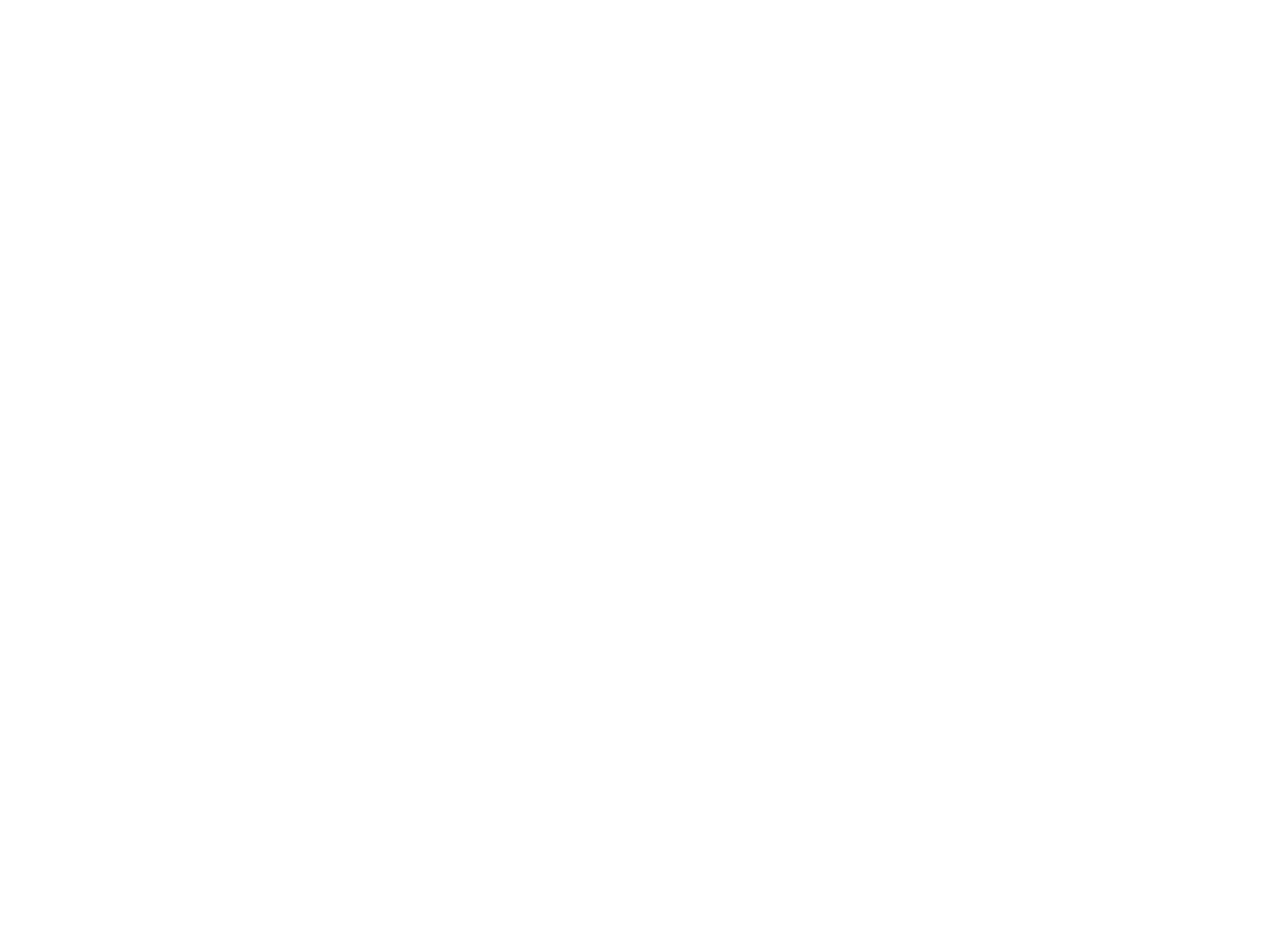
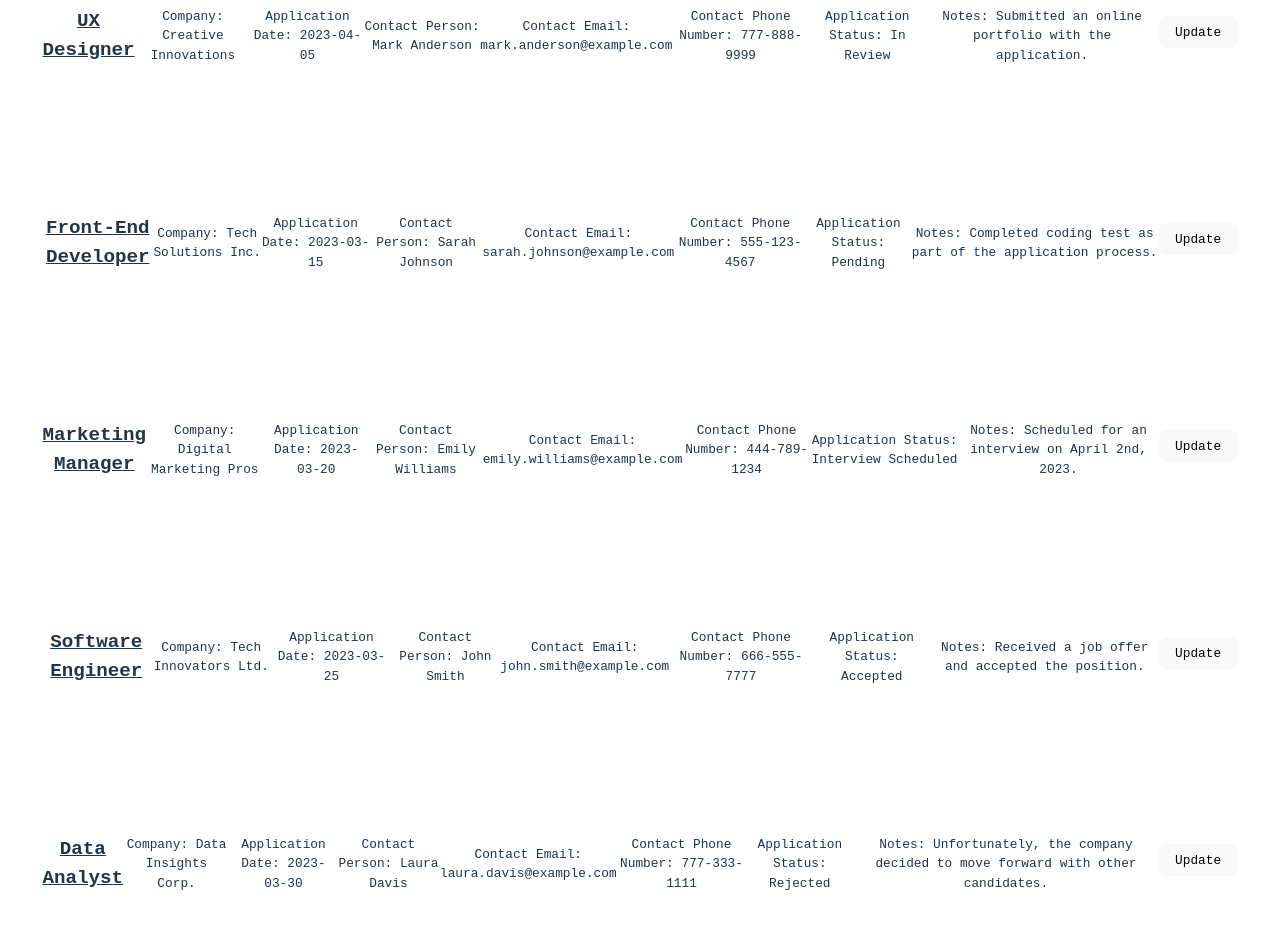
Before and after one commit to kpiacenta93/vue-router-setup, a Vue app in the folder vue-router/: page /SearchApplicationsViews in a window 1280 px wide. Shown: the part 1040-1968 px from the top of the page. Before the commit the page ends 962 px from the top, so only its background shows below. Built offline with nearby package versions, Linux system fonts and the light colour scheme.

Commit message:
no major changes, safety push

```diff
--- a/vue-router/src/views/SearchApplicationsViews.vue
+++ b/vue-router/src/views/SearchApplicationsViews.vue
@@ -77,6 +77,56 @@ export default {
     contactPhoneNumber: "777-888-9999",
     applicationStatus: "In Review",
     notes: "Submitted an online portfolio with the application."
+  },
+  {
+    jobTitle: "UX Designer",
+    company: "Creative Innovations",
+    applicationDate: "2023-04-05",
+    contactPerson: "Mark Anderson",
+    contactEmail: "mark.anderson@example.com",
+    contactPhoneNumber: "777-888-9999",
+    applicationStatus: "In Review",
+    notes: "Submitted an online portfolio with the application."
+  },
+  {
+    jobTitle: "Front-End Developer",
+    company: "Tech Solutions Inc.",
+    applicationDate: "2023-03-15",
+    contactPerson: "Sarah Johnson",
+    contactEmail: "sarah.johnson@example.com",
+    contactPhoneNumber: "555-123-4567",
+    applicationStatus: "Pending",
+    notes: "Completed coding test as part of the application process."
+  },
+  {
+    jobTitle: "Marketing Manager",
+    company: "Digital Marketing Pros",
+    applicationDate: "2023-03-20",
+    contactPerson: "Emily Williams",
+    contactEmail: "emily.williams@example.com",
+    contactPhoneNumber: "444-789-1234",
+    applicationStatus: "Interview Scheduled",
+    notes: "Scheduled for an interview on April 2nd, 2023."
+  },
+  {
+    jobTitle: "Software Engineer",
+    company: "Tech Innovators Ltd.",
+    applicationDate: "2023-03-25",
+    contactPerson: "John Smith",
+    contactEmail: "john.smith@example.com",
+    contactPhoneNumber: "666-555-7777",
+    applicationStatus: "Accepted",
+    notes: "Received a job offer and accepted the position."
+  },
+  {
+    jobTitle: "Data Analyst",
+    company: "Data Insights Corp.",
+    applicationDate: "2023-03-30",
+    contactPerson: "Laura Davis",
+    contactEmail: "laura.davis@example.com",
+    contactPhoneNumber: "777-333-1111",
+    applicationStatus: "Rejected",
+    notes: "Unfortunately, the company decided to move forward with other candidates."
   }
 ]
 
@@ -94,7 +144,7 @@ export default {
     display: flex;
     justify-content: center;
     align-items: center;
-    padding-top: 10px
+    padding-top: 50px
 }
 
 .jobs {
@@ -110,6 +160,7 @@ export default {
     font-size: 0.8rem;
     font-family: monospace;
     width: 1200px;
+    overflow: auto;
 
 }
 
@@ -117,6 +168,7 @@ export default {
     background-color: rgb(92, 212, 246);
     color: black;
     border: 3px solid black;
+    transform: scale(1.6rem);
 }
 
 .title {
@@ -147,4 +199,8 @@ export default {
     justify-content: center;
     border: 1px solid white;
 }
+
+.jobsList {
+    overflow: auto;
+}
 </style>
```
